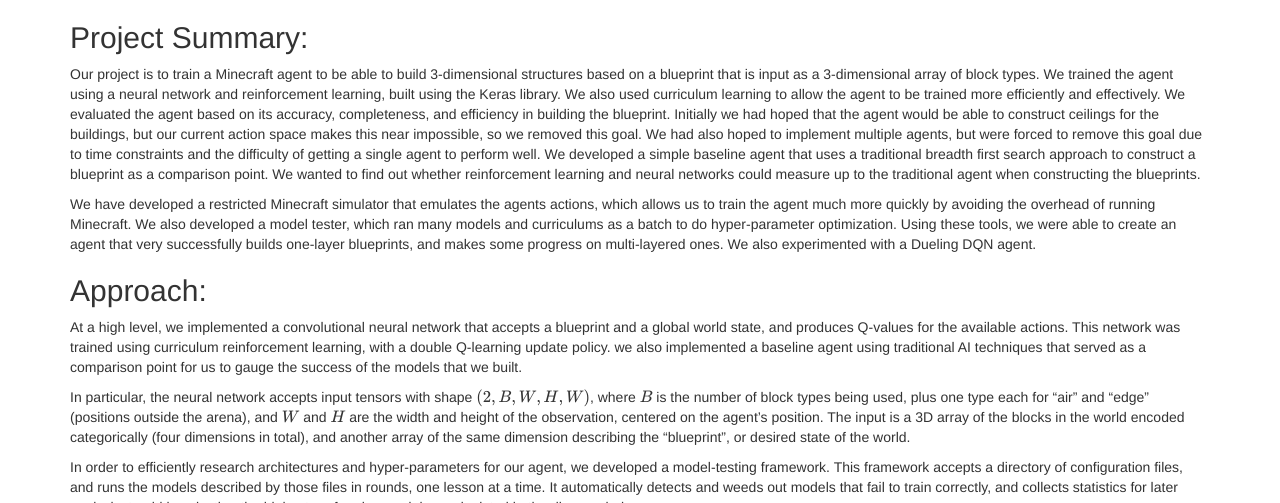
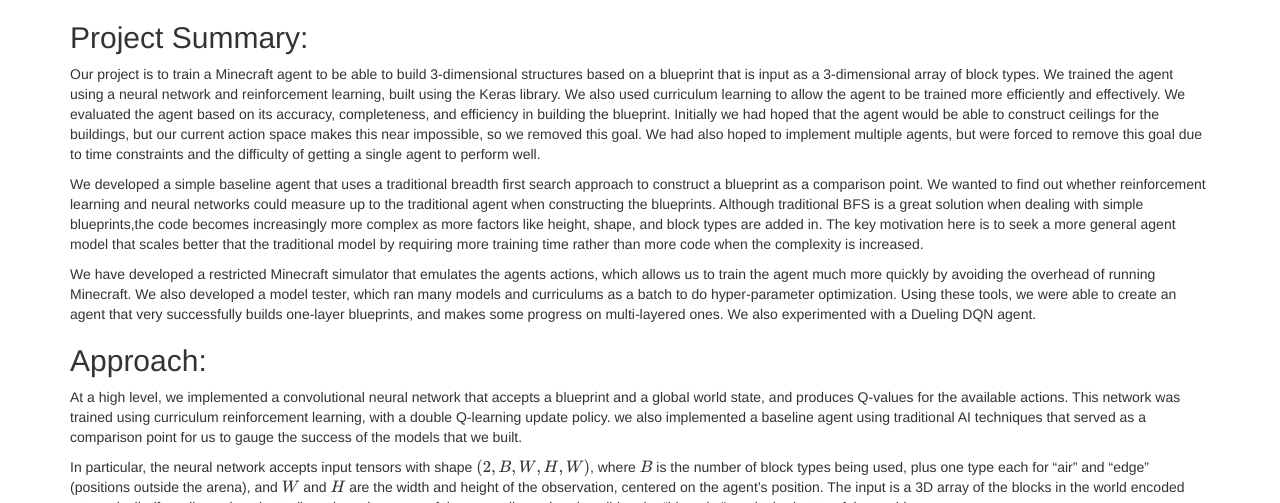
Before and after one commit to SurajSSingh/Collabuilder, a Jekyll site: the page built from docs/final.md, in a window 1280 px wide and 900 px high, scrolled down 341 px, cut to the strip 194-697 px from the top of the window. Built offline with Jekyll 4.4.1, drawn with Linux system fonts in a browser that asks for light colours; formulas are drawn with MathJax 3; some of the changed text lies outside the part shown.

Commit message:
Update final.md

```diff
--- a/docs/final.md
+++ b/docs/final.md
@@ -9,7 +9,9 @@ title:  Final Report
 
 ## Project Summary:
 
-Our project is to train a Minecraft agent to be able to build 3-dimensional structures based on a blueprint that is input as a 3-dimensional array of block types. We trained the agent using a neural network and reinforcement learning, built using the Keras library. We also used curriculum learning to allow the agent to be trained more efficiently and effectively. We evaluated the agent based on its accuracy, completeness, and efficiency in building the blueprint. Initially we had hoped that the agent would be able to construct ceilings for the buildings, but our current action space makes this near impossible, so we removed this goal. We had also hoped to implement multiple agents, but were forced to remove this goal due to time constraints and the difficulty of getting a single agent to perform well. We developed a simple baseline agent that uses a traditional breadth first search approach to construct a blueprint as a comparison point. We wanted to find out whether reinforcement learning and neural networks could measure up to the traditional agent when constructing the blueprints.
+Our project is to train a Minecraft agent to be able to build 3-dimensional structures based on a blueprint that is input as a 3-dimensional array of block types. We trained the agent using a neural network and reinforcement learning, built using the Keras library. We also used curriculum learning to allow the agent to be trained more efficiently and effectively. We evaluated the agent based on its accuracy, completeness, and efficiency in building the blueprint. Initially we had hoped that the agent would be able to construct ceilings for the buildings, but our current action space makes this near impossible, so we removed this goal. We had also hoped to implement multiple agents, but were forced to remove this goal due to time constraints and the difficulty of getting a single agent to perform well.
+
+We developed a simple baseline agent that uses a traditional breadth first search approach to construct a blueprint as a comparison point. We wanted to find out whether reinforcement learning and neural networks could measure up to the traditional agent when constructing the blueprints. Although traditional BFS is a great solution when dealing with simple blueprints,the code becomes increasingly more complex as more factors like height, shape, and block types are added in. The key motivation here is to seek a more general agent model that scales better that the traditional model by requiring more training time rather than more code when the complexity is increased.
 
 We have developed a restricted Minecraft simulator that emulates the agents actions, which allows us to train the agent much more quickly by avoiding the overhead of running Minecraft. We also developed a model tester, which ran many models and curriculums as a batch to do hyper-parameter optimization. Using these tools, we were able to create an agent that very successfully builds one-layer blueprints, and makes some progress on multi-layered ones. We also experimented with a Dueling DQN agent.
 
@@ -77,7 +79,7 @@ One option of improvement we had after the status report was to change the archi
 
 What this means for us is that the model would learn which states are considered good (e.g. in front of a block to place) and which actions are considered good (e.g. place block) independently. We predict that this would make the training much smoother with little trade-off in time (as the underlying convolution architecture remains the same). In practice, the Dueling DDQN model performed better than the plain DDQN in terms of accuracy of blocks and mission time at small scale, but it did take longer to learn up to the DDQN. We believe it was able to generalize more efficiently than the other model, but due to the longer training time, were unable to test this hypothesis on full-scale blueprints.
 
-Lastly we built a simpler agent that used traditional techniques to construct the blueprint. The logic for this agent is as follows:
+Lastly we built a simpler agent that used traditional techniques to construct the blueprint. This agent worked perfectly and efficiently, but required us to write code for all cases, which is far more difficult to scale if we wanted to add new features to the blueprints. The logic for this agent is as follows:
 
     Initialize starting position and save all non-air blocks in blueprint in a set(unplaced_blocks)
     While(unplaced_blocks is not empty):
@@ -121,7 +123,7 @@ This blueprint is close to the full goal of a “tall” (4-layer) blueprint, in
 
 Another key qualitative metric is to evaluate whether the agent behaves "reasonably" to a human observer. On this metric, the agent scores very highly on the first lesson, and moderately on the second. When given randomly scattered blocks on the ground to place, the agent effectively navigates to positions where blocks are needed and places them, and even explores the world effectively when there are no incomplete blocks in its field of view. The first lesson is comparable to the baseline agent which seems intelligent because it is hard coded to navigate with minimum use of moves and choose the closest possible block to place. On the two-layer blueprints, the agent tends to build walls by constructing stairs to begin the wall, then walking along the top of the wall and constructing the next step as it goes. In this respect, the agent behaves highly reasonably. However, the agent tends to get “confused” by the interior walls, eventually attempting to place a block that has already been placed, or turning around indefinitely. In this respect, the agent fails to behave reasonably. However, given the current level of training, we consider this behavior to be acceptable. Here, our agent falls behind the baseline. The baseline cannot be “confused” and thus, will never hit a case where it spins in circles or repeatedly placing a block.
 
-Another metric that we gauged was accuracy. When watching the agent and the blueprint display, it is clear that the agent sometimes places superfluous blocks that are not needed. We penalized this behaviour, but the agent would still sometimes place the blocks in the wrong place. Raising the penalty for this behaviour improved accuracy, but made it more difficult for the agent to complete the full blueprint. Here, our agent fails to measure up to the 100% accuracy of the baseline model.
+Another metric that we gauged was accuracy. When watching the agent and the blueprint display, it is clear that the agent sometimes places superfluous blocks that are not needed. We penalized this behaviour, but the agent would still sometimes place the blocks in the wrong place. Raising the penalty for this behaviour improved accuracy, but made it more difficult for the agent to complete the full blueprint. Although the baseline model has perfect accuracy, our fully trained mdoels place very few superfluous blocks when trained with high penalties, so the performance is comparable.
 
 ## Resources Used:
 
```
